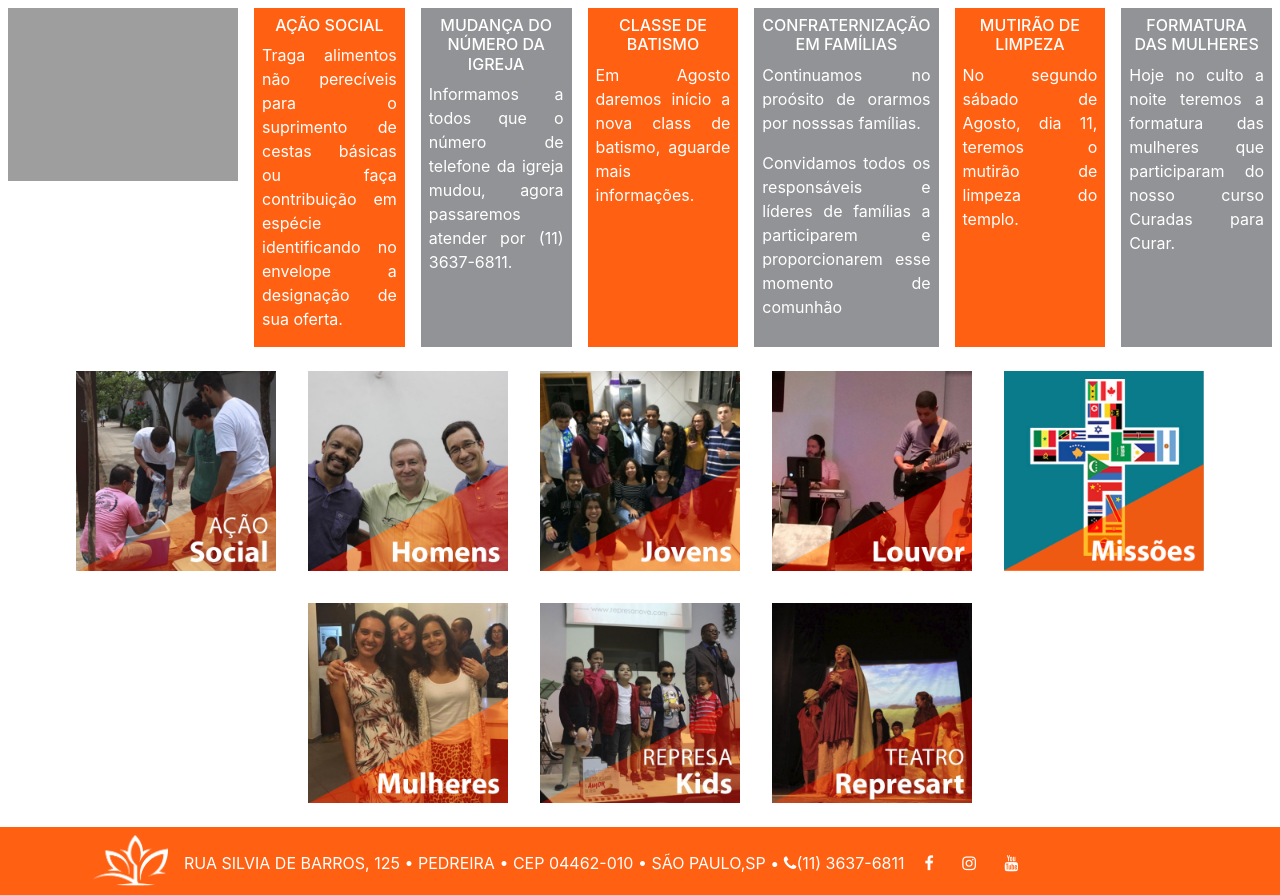
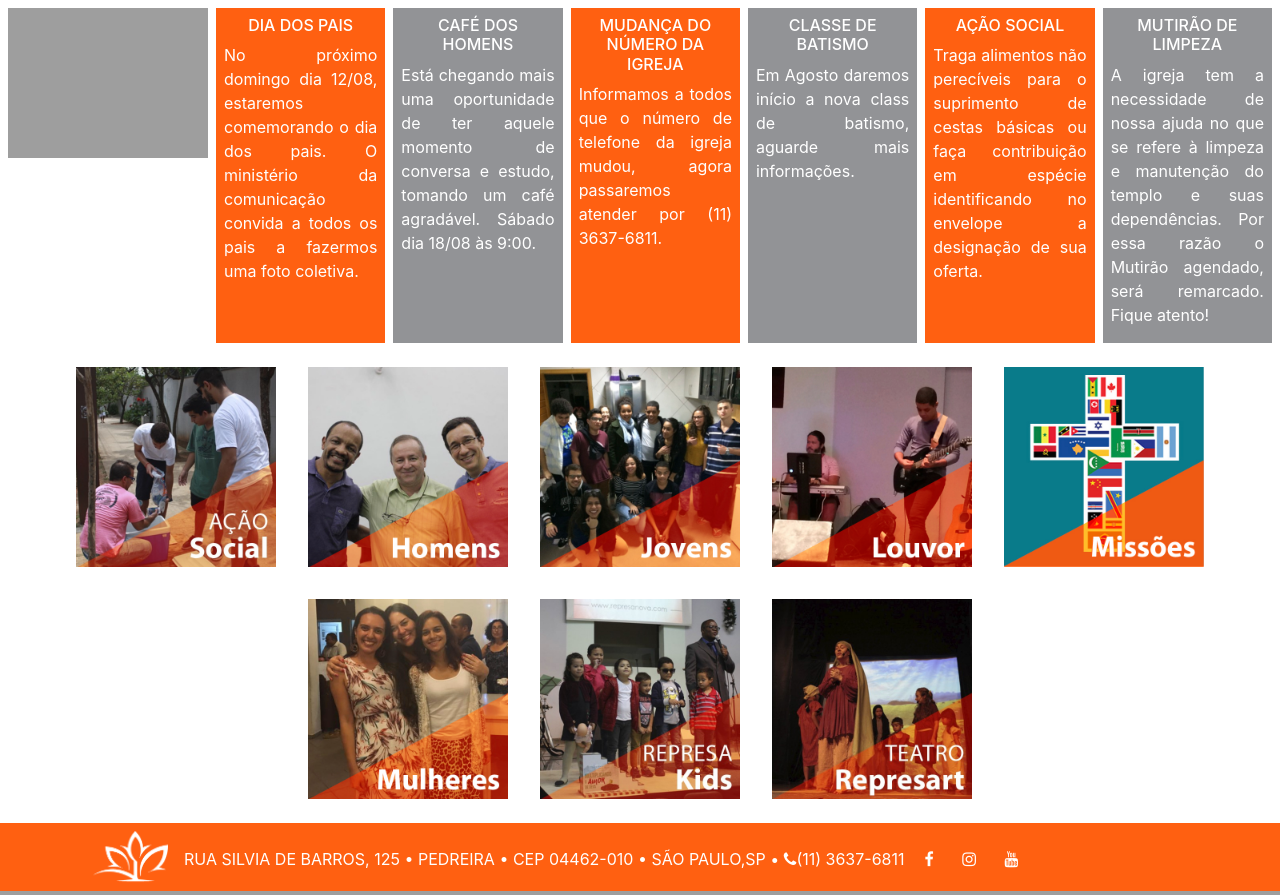
Before and after one commit to GustavoDiogo/siteibrn2, a PHP site: page / in a window 1280 px wide. Shown: the part 692-1587 px from the top of the page. Run offline with PHP 8.4, Linux system fonts and the light colour scheme; some libraries are stand-ins or nearby versions; grey boxes are pictures that could not be loaded.

Commit message:
Atualiza a notícias e fixa o espacamento

```diff
--- a/css/index.css
+++ b/css/index.css
@@ -20,13 +20,13 @@
 	display: flex;
 }
 #avisos img{
-	width: 230px;
+	width: 200px;
 	margin: 0em 0.5em 0em 0.5em;
 }
 .aviso{
 	width: 100%;
 	background-color: #929396;
-	margin: 0em 0.5em 0em 0.5em;
+	margin: 0em 0.5em 0em 0em;
 }
 .aviso-texto{
 	margin: 0.5em 0.5em 0.5em 0.5em;
--- a/index.php
+++ b/index.php
@@ -46,46 +46,58 @@
 
   <div class="aviso" style="background-color: #ff6011">
     <div class="aviso-texto">
-      <h6 align="middle">AÇÃO SOCIAL</h6>
-      <p>Traga alimentos não perecíveis para o suprimento de cestas básicas ou faça contribuição em espécie identificando no envelope a designação de sua oferta.</p>
+      <h6 align="middle">DIA DOS PAIS</h6>
+      <p>
+        No próximo domingo dia 12/08, estaremos comemorando o dia dos pais. O ministério da comunicação convida a todos os pais a fazermos uma foto coletiva.
+      </p>
     </div>
   </div>
 
   <div class="aviso">
     <div class="aviso-texto">
-      <h6 align="middle">MUDANÇA DO NÚMERO DA IGREJA</h6>
-      <p>Informamos a todos que o número de telefone da igreja mudou, agora passaremos atender por (11) 3637-6811.</p>
+      <h6 align="middle">CAFÉ DOS HOMENS</h6>
+      <p>
+        Está chegando mais uma oportunidade de ter aquele momento de conversa e estudo, tomando um café agradável. Sábado dia 18/08 às 9:00.
+      </p>
     </div>
   </div>
 
   <div class="aviso" style="background-color: #ff6011">
     <div class="aviso-texto">
-      <h6 align="middle">CLASSE DE BATISMO</h6>
-      <p>Em Agosto daremos início a nova class de batismo, aguarde mais informações.</p>
+      <h6 align="middle">MUDANÇA DO NÚMERO DA IGREJA</h6>
+      <p>
+        Informamos a todos que o número de telefone da igreja mudou, agora passaremos atender por (11) 3637-6811.
+        </p>
     </div>
   </div>
 
   <div class="aviso">
     <div class="aviso-texto">
-      <h6 align="middle">CONFRATERNIZAÇÃO EM FAMÍLIAS</h6>
-      <p>Continuamos no proósito de orarmos por nosssas famílias.</p>
-      <p>Convidamos todos os responsáveis e líderes de famílias a participarem e proporcionarem esse momento de comunhão</p>
+      <h6 align="middle">CLASSE DE BATISMO</h6>
+      <p>
+        Em Agosto daremos início a nova class de batismo, aguarde mais informações.
+      </p>
     </div>
   </div>
 
   <div class="aviso" style="background-color: #ff6011">
     <div class="aviso-texto">
-      <h6 align="middle">MUTIRÃO DE LIMPEZA</h6>
-      <p>No segundo sábado de Agosto, dia 11, teremos o mutirão de limpeza do templo.</p>
+      <h6 align="middle">AÇÃO SOCIAL</h6>
+      <p>
+        Traga alimentos não perecíveis para o suprimento de cestas básicas ou faça contribuição em espécie identificando no envelope a designação de sua oferta.
+      </p>
     </div>
   </div>
 
   <div class="aviso">
     <div class="aviso-texto">
-      <h6 align="middle">FORMATURA DAS MULHERES</h6>
-      <p>Hoje no culto a noite teremos a formatura das mulheres que participaram do nosso curso Curadas para Curar.</p>
+      <h6 align="middle">MUTIRÃO DE LIMPEZA</h6>
+      <p>
+        A igreja tem a necessidade de nossa ajuda no que se refere à limpeza e manutenção do templo e suas dependências.  Por essa razão o Mutirão agendado, será remarcado. Fique atento!
+      </p>
     </div>
   </div>
+
 </div>
 
 <div id="ministerios">
```
